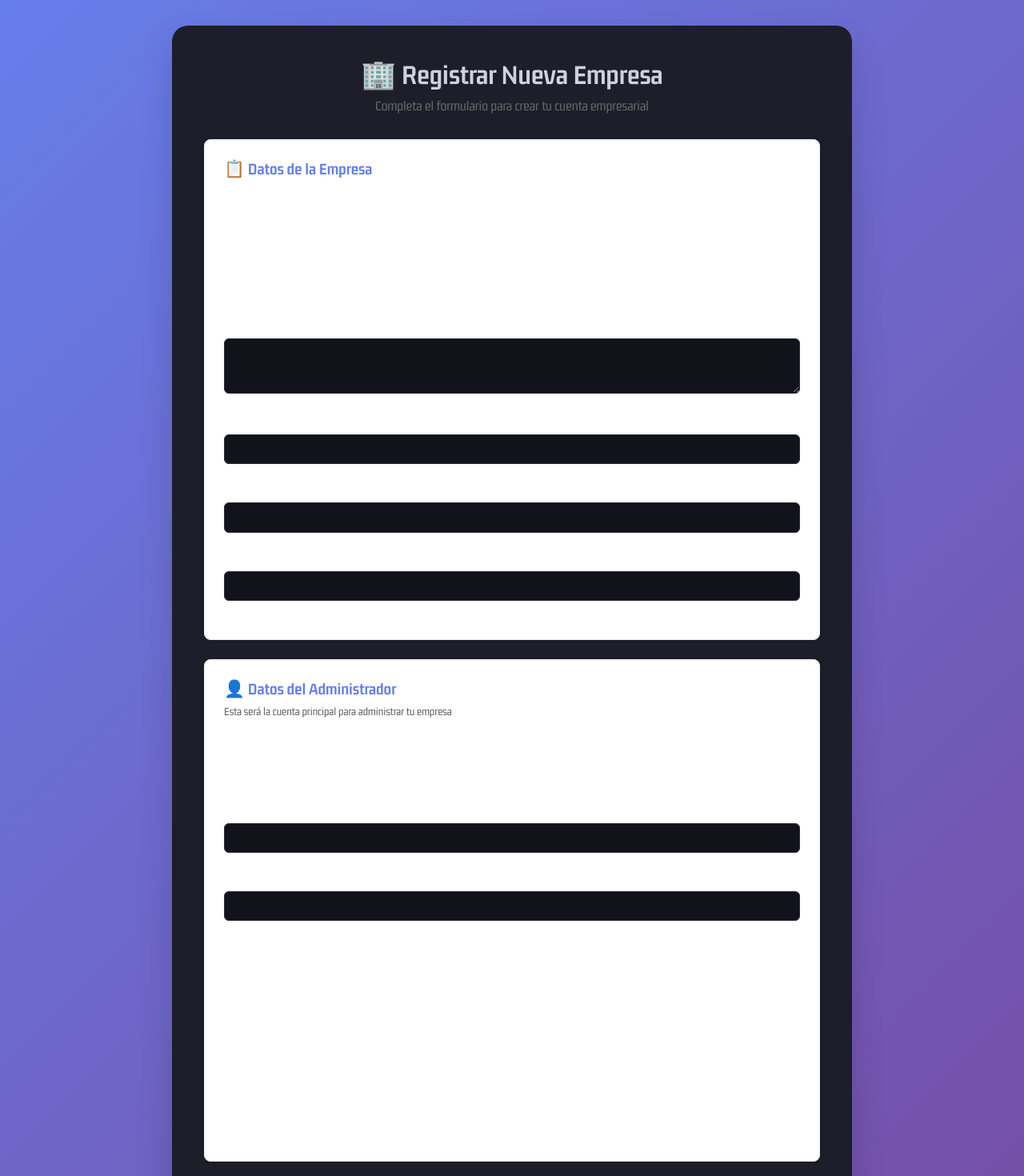
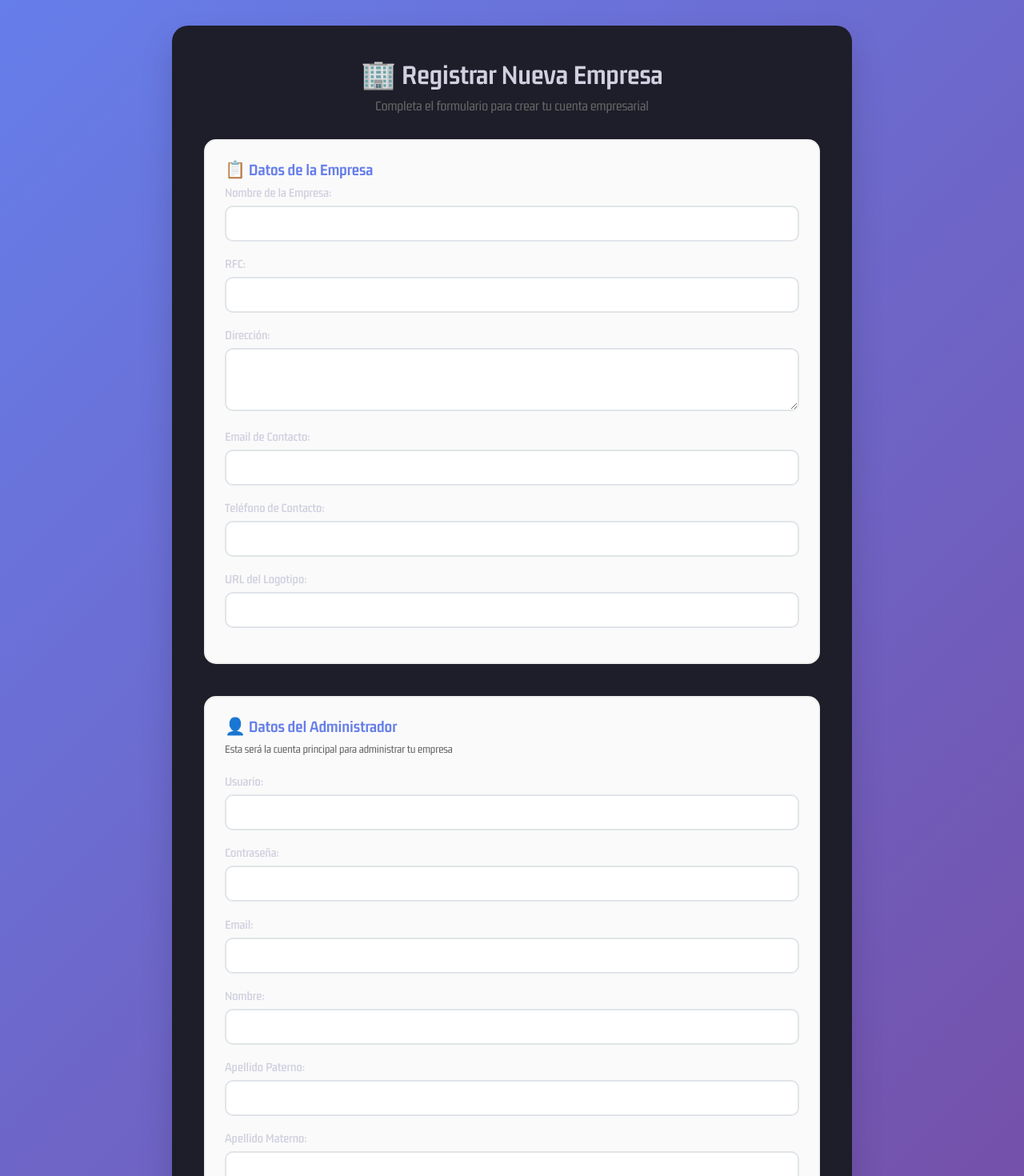
Before and after one commit to FerDiaz19/Axyoma, a React (Create React App) app in the folder frontend/: page /registro in a window 1280 px wide. Shown: the top 1470 px of the page at 80% size. Built offline with nearby package versions, Linux system fonts and the light colour scheme.

Commit message:
commit donde se arregla registrar empresa

```diff
--- a/frontend/src/components/RegistroEmpresa.tsx
+++ b/frontend/src/components/RegistroEmpresa.tsx
@@ -1,7 +1,7 @@
 import React, { useState } from 'react';
 import { registrarEmpresa } from '../services/empresaService';
 import PlanSelection from './PlanSelection';
-import '../css/RegistroEmpresa.css';
+import styles from '../css/RegistroEmpresa.module.css';
 
 interface RegistroEmpresaProps {
   onRegistroSuccess: () => void;
@@ -142,24 +142,24 @@ const RegistroEmpresa: React.FC<RegistroEmpresaProps> = ({ onRegistroSuccess, on
   }
 
   return (
-    <div className="registro-container">
-      <form onSubmit={handleSubmit} className="registro-form">
-        <div className="form-header">
+    <div className={styles['registro-container']}>
+      <form onSubmit={handleSubmit} className={styles['registro-form']}>
+        <div className={styles['form-header']}>
           <h2>🏢 Registrar Nueva Empresa</h2>
           <p>Completa el formulario para crear tu cuenta empresarial</p>
         </div>
 
         {error && (
-          <div className="error-message">
+          <div className={styles['error-message']}>
             <span>❌</span>
             {error}
           </div>
         )}
 
-        <div className="form-section">
+        <div className={styles['form-section']}>
           <h3>📋 Datos de la Empresa</h3>
 
-          <div className="form-group">
+          <div className={styles['form-group']}>
             <label htmlFor="nombre">Nombre de la Empresa:</label>
             <input
               type="text"
@@ -171,7 +171,7 @@ const RegistroEmpresa: React.FC<RegistroEmpresaProps> = ({ onRegistroSuccess, on
             />
           </div>
 
-          <div className="form-group">
+          <div className={styles['form-group']}>
             <label htmlFor="rfc">RFC:</label>
             <input
               type="text"
@@ -183,7 +183,7 @@ const RegistroEmpresa: React.FC<RegistroEmpresaProps> = ({ onRegistroSuccess, on
             />
           </div>
 
-          <div className="form-group">
+          <div className={styles['form-group']}>
             <label htmlFor="direccion">Dirección:</label>
             <textarea
               id="direccion"
@@ -194,7 +194,7 @@ const RegistroEmpresa: React.FC<RegistroEmpresaProps> = ({ onRegistroSuccess, on
             />
           </div>
 
-          <div className="form-group">
+          <div className={styles['form-group']}>
             <label htmlFor="email_contacto">Email de Contacto:</label>
             <input
               type="email"
@@ -205,7 +205,7 @@ const RegistroEmpresa: React.FC<RegistroEmpresaProps> = ({ onRegistroSuccess, on
             />
           </div>
 
-          <div className="form-group">
+          <div className={styles['form-group']}>
             <label htmlFor="telefono_contacto">Teléfono de Contacto:</label>
             <input
               type="tel"
@@ -216,7 +216,7 @@ const RegistroEmpresa: React.FC<RegistroEmpresaProps> = ({ onRegistroSuccess, on
             />
           </div>
 
-          <div className="form-group">
+          <div className={styles['form-group']}>
             <label htmlFor="logotipo">URL del Logotipo:</label>
             <input
               type="url"
@@ -228,11 +228,11 @@ const RegistroEmpresa: React.FC<RegistroEmpresaProps> = ({ onRegistroSuccess, on
           </div>
         </div>
 
-        <div className="form-section">
+        <div className={styles['form-section']}>
           <h3>👤 Datos del Administrador</h3>
           <p>Esta será la cuenta principal para administrar tu empresa</p>
 
-          <div className="form-group">
+          <div className={styles['form-group']}>
             <label htmlFor="admin_username">Usuario:</label>
             <input
               type="text"
@@ -244,7 +244,7 @@ const RegistroEmpresa: React.FC<RegistroEmpresaProps> = ({ onRegistroSuccess, on
             />
           </div>
 
-          <div className="form-group">
+          <div className={styles['form-group']}>
             <label htmlFor="admin_password">Contraseña:</label>
             <input
               type="password"
@@ -256,7 +256,7 @@ const RegistroEmpresa: React.FC<RegistroEmpresaProps> = ({ onRegistroSuccess, on
             />
           </div>
 
-          <div className="form-group">
+          <div className={styles['form-group']}>
             <label htmlFor="admin_email">Email:</label>
             <input
               type="email"
@@ -268,7 +268,7 @@ const RegistroEmpresa: React.FC<RegistroEmpresaProps> = ({ onRegistroSuccess, on
             />
           </div>
 
-          <div className="form-group">
+          <div className={styles['form-group']}>
             <label htmlFor="admin_nombre">Nombre:</label>
             <input
               type="text"
@@ -280,7 +280,7 @@ const RegistroEmpresa: React.FC<RegistroEmpresaProps> = ({ onRegistroSuccess, on
             />
           </div>
 
-          <div className="form-group">
+          <div className={styles['form-group']}>
             <label htmlFor="admin_apellido_paterno">Apellido Paterno:</label>
             <input
               type="text"
@@ -292,7 +292,7 @@ const RegistroEmpresa: React.FC<RegistroEmpresaProps> = ({ onRegistroSuccess, on
             />
           </div>
 
-          <div className="form-group">
+          <div className={styles['form-group']}>
             <label htmlFor="admin_apellido_materno">Apellido Materno:</label>
             <input
               type="text"
@@ -304,11 +304,11 @@ const RegistroEmpresa: React.FC<RegistroEmpresaProps> = ({ onRegistroSuccess, on
           </div>
         </div>
 
-        <div className="form-buttons">
-          <button type="submit" disabled={loading} className="btn-submit">
+        <div className={styles['form-buttons']}>
+          <button type="submit" disabled={loading} className={styles['btn-submit']}>
             {loading ? (
               <>
-                <span className="spinner">⏳</span>
+                <span className={styles['spinner']}>⏳</span>
                 Registrando empresa...
               </>
             ) : (
@@ -320,13 +320,13 @@ const RegistroEmpresa: React.FC<RegistroEmpresaProps> = ({ onRegistroSuccess, on
           </button>
         </div>
 
-        <div className="form-footer">
+        <div className={styles['form-footer']}>
           {onSwitchToLogin && (
-            <div className="back-to-login">
-              <button type="button" onClick={onSwitchToLogin} className="btn-back">
+            <div className={styles['back-to-login']}>
+              <button type="button" onClick={onSwitchToLogin} className={styles['btn-back']}>
                 ← Volver al Login
               </button>
-              <p>¿Ya tienes cuenta? <span onClick={onSwitchToLogin} className="login-link">Iniciar Sesión</span></p>
+              <p>¿Ya tienes cuenta? <span onClick={onSwitchToLogin} className={styles['login-link']}>Iniciar Sesión</span></p>
             </div>
           )}
         </div>
```
Also changed, not shown: frontend/src/css/RegistroEmpresa.module.css (renamed from frontend/src/css/RegistroEmpresa.css), 1 other file (tests, documents, lock files or other folders).
